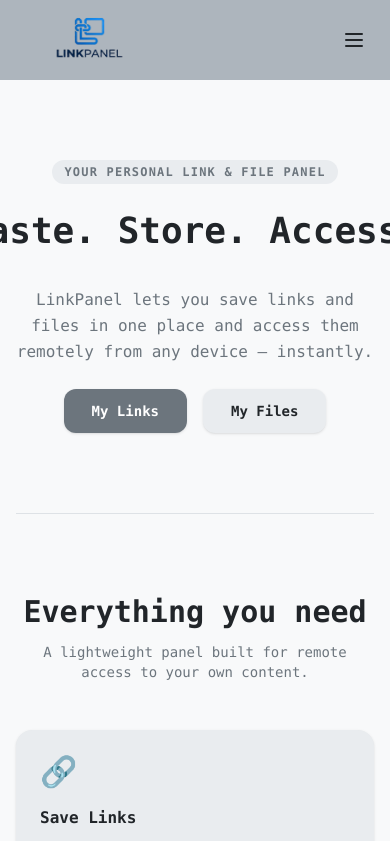
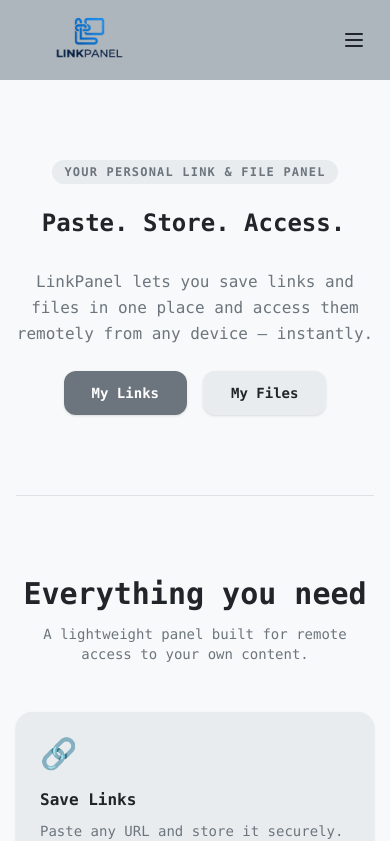
Before and after one commit to DurjoyGH/LinkPanel, a React (Vite) app in the folder frontend/: page / in a window 390 px wide. Shown: the top 841 px of the page. Built offline with nearby package versions, Linux system fonts and the light colour scheme.

Commit message:
responsive problem in home title and link page button is fixed

```diff
--- a/frontend/src/index.css
+++ b/frontend/src/index.css
@@ -22,8 +22,8 @@ body {
 }
 
 @keyframes typing {
-  from { width: 0; }
-  to   { width: 100%; }
+  from { width: 0ch; }
+  to   { width: 22ch; }
 }
 
 @keyframes blink {
--- a/frontend/src/pages/Public/Home.jsx
+++ b/frontend/src/pages/Public/Home.jsx
@@ -53,7 +53,7 @@ export default function Home() {
         </span>
 
         <h1
-          className="text-4xl sm:text-5xl lg:text-6xl font-bold leading-tight animate-fade-up"
+          className="text-2xl sm:text-5xl lg:text-6xl font-bold leading-tight animate-fade-up"
           style={{ color: "#212529" }}
         >
           <span className="typing-text">Paste. Store. Access.</span>
--- a/frontend/src/pages/Public/Links.jsx
+++ b/frontend/src/pages/Public/Links.jsx
@@ -219,7 +219,7 @@ export default function Links() {
                 </div>
               ) : (
                 /* ── View mode ── */
-                <div className="flex items-center justify-between gap-4 px-5 py-4">
+                <div className="flex flex-col sm:flex-row sm:items-center sm:justify-between gap-3 px-5 py-4">
                   <div className="flex flex-col gap-0.5 min-w-0">
                     <span className="font-semibold text-sm truncate" style={{ color: "#212529" }}>
                       {link.name}
```
